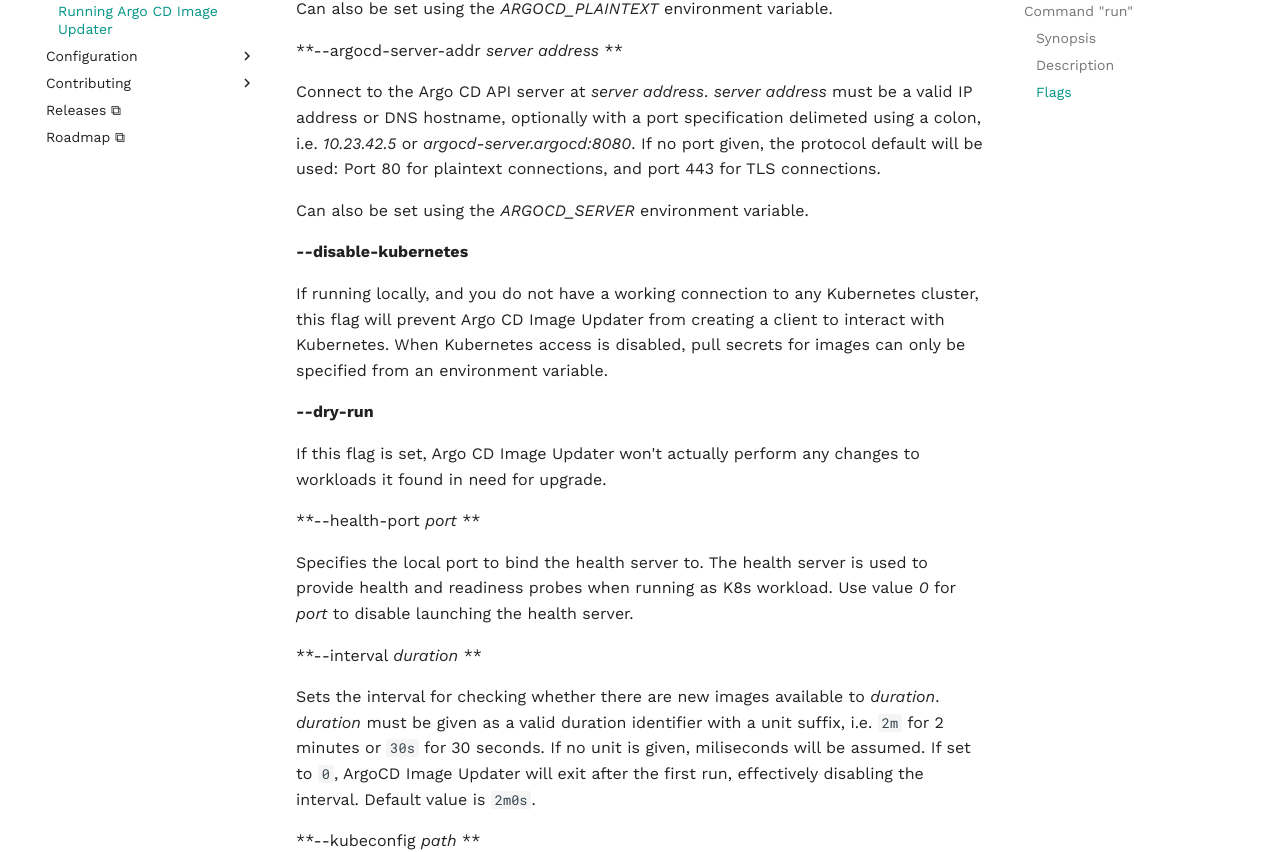
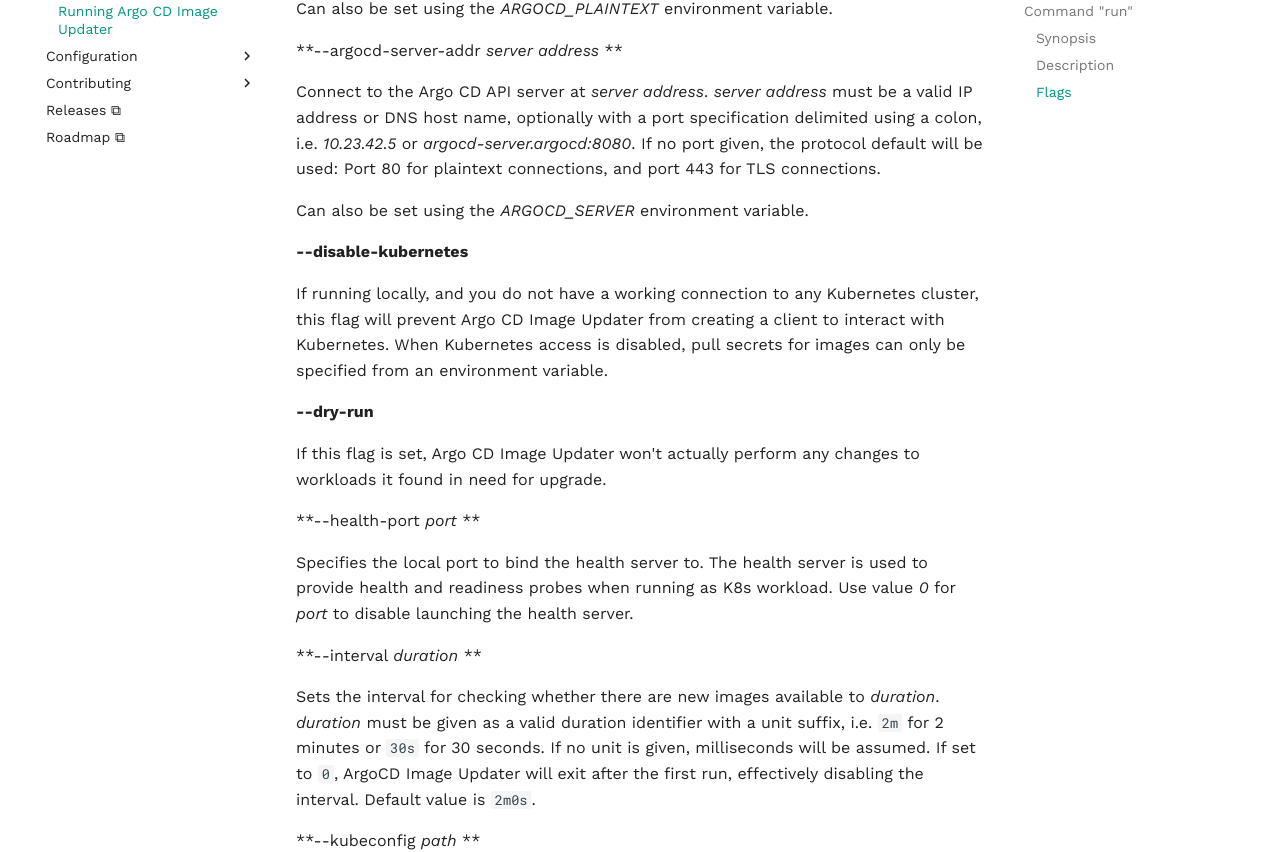
Before and after one commit to argoproj-labs/argocd-image-updater, an MkDocs documentation site: the page built from docs/install/running.md, in a window 1280 px wide and 1400 px high, scrolled down 1278 px. Shown: the part 178-1030 px from the top of the window. Built offline with MkDocs 1.6.1 and Material for MkDocs 9.7.7, drawn with Linux system fonts in a browser that asks for light colours; comment, search, counter and statistics services are not loaded.

Commit message:
typos & white list

```diff
--- a/docs/install/running.md
+++ b/docs/install/running.md
@@ -60,8 +60,8 @@ Can also be set using the *ARGOCD_PLAINTEXT* environment variable.
 **--argocd-server-addr *server address* **
 
 Connect to the Argo CD API server at *server address*. *server address* must
-be a valid IP address or DNS hostname, optionally with a port specification
-delimeted using a colon, i.e. *10.23.42.5* or *argocd-server.argocd:8080*.
+be a valid IP address or DNS host name, optionally with a port specification
+delimited using a colon, i.e. *10.23.42.5* or *argocd-server.argocd:8080*.
 If no port given, the protocol default will be used: Port 80 for plaintext
 connections, and port 443 for TLS connections.
 
@@ -90,7 +90,7 @@ Use value *0* for *port* to disable launching the health server.
 Sets the interval for checking whether there are new images available to
 *duration*. *duration* must be given as a valid duration identifier with
 a unit suffix, i.e. `2m` for 2 minutes or `30s` for 30 seconds. If no unit
-is given, miliseconds will be assumed. If set to `0`, ArgoCD Image Updater
+is given, milliseconds will be assumed. If set to `0`, ArgoCD Image Updater
 will exit after the first run, effectively disabling the interval. Default
 value is `2m0s`.
 
```
Also changed, not shown: 2 other files.
